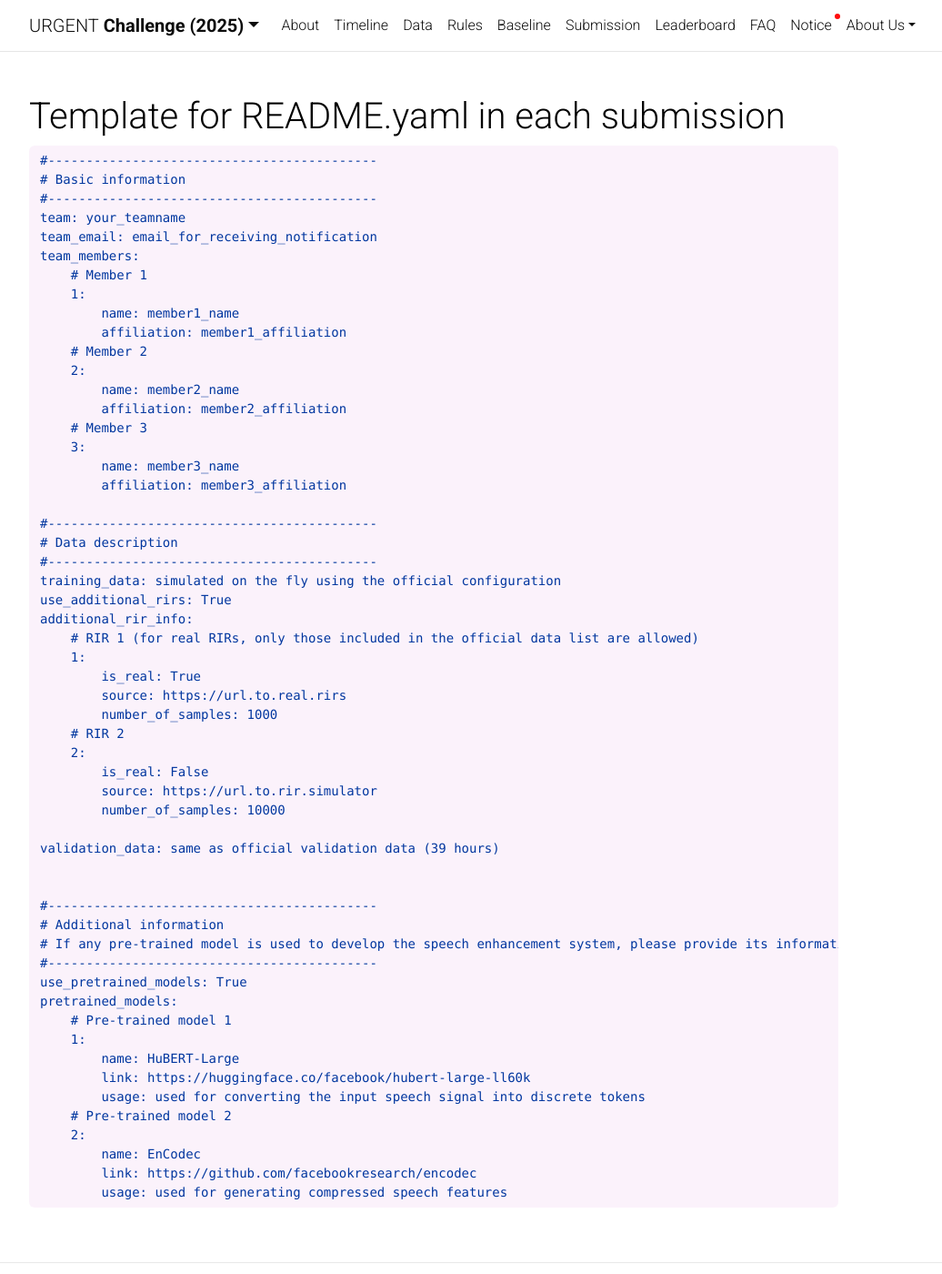
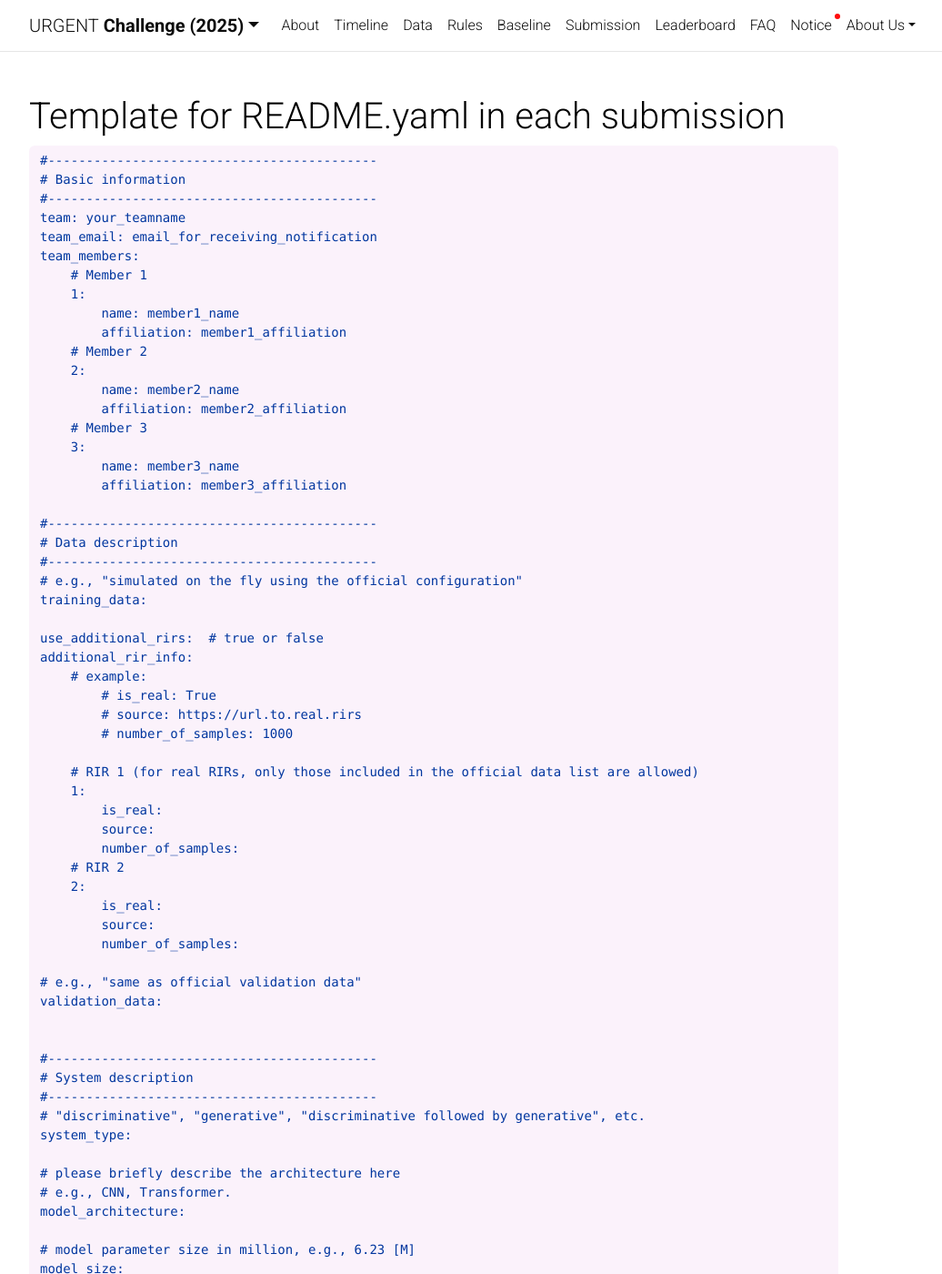
Before and after one commit to urgent-challenge/urgent2025, a Jekyll site: the page built from _pages/template.md, in a window 1280 px wide and 1400 px high. Shown: the whole window at 91% size, without its empty margins (163-1199 px from the left). Built offline with Jekyll 4.4.1, drawn with Linux system fonts in a browser that asks for light colours; comment, search, counter and statistics services are not loaded; a style sheet for code colours, icons or effects is not loaded; some of the changed text lies outside the part shown.

Commit message:
changes for validation leaderboard

````diff
--- a/_pages/template.md
+++ b/_pages/template.md
@@ -30,37 +30,71 @@
 #-------------------------------------------
 # Data description
 #-------------------------------------------
-training_data: simulated on the fly using the official configuration
-use_additional_rirs: True
+# e.g., "simulated on the fly using the official configuration"
+training_data:
+
+use_additional_rirs:  # true or false
 additional_rir_info:
+    # example:
+        # is_real: True
+        # source: https://url.to.real.rirs
+        # number_of_samples: 1000
+
     # RIR 1 (for real RIRs, only those included in the official data list are allowed)
     1:
-        is_real: True
-        source: https://url.to.real.rirs
-        number_of_samples: 1000
+        is_real:
+        source:
+        number_of_samples:
     # RIR 2
     2:
-        is_real: False
-        source: https://url.to.rir.simulator
-        number_of_samples: 10000
+        is_real:
+        source:
+        number_of_samples:
 
-validation_data: same as official validation data (39 hours)
+# e.g., "same as official validation data"
+validation_data:
 
 
 #-------------------------------------------
-# Additional information
-# If any pre-trained model is used to develop the speech enhancement system, please provide its information below. For example:
+# System description
 #-------------------------------------------
-use_pretrained_models: True
+# "discriminative", "generative", "discriminative followed by generative", etc.
+system_type:
+
+# please briefly describe the architecture here
+# e.g., CNN, Transformer.
+model_architecture:
+
+# model parameter size in million, e.g., 6.23 [M]
+model_size:
+
+# time, time-frequency, etc.
+domain:
+
+# please briefly describe loss function here
+# e.g., "time-domain si-snr", "time-domain l1 + TF-domain gan", etc.
+loss_funcition:
+
+# please briefly describe data augmentation here
+# mp3 compression, wind noise, etc.
+data_augmentation:
+
+
+use_pretrained_models:  # true or false
 pretrained_models:
+    # example:
+        # name: HuBERT-Large
+        # link: https://huggingface.co/facebook/hubert-large-ll60k
+        # usage: used for converting the input speech signal into discrete tokens
+
     # Pre-trained model 1
     1:
-        name: HuBERT-Large
-        link: https://huggingface.co/facebook/hubert-large-ll60k
-        usage: used for converting the input speech signal into discrete tokens
+        name:
+        link:
+        usage:
     # Pre-trained model 2
     2:
-        name: EnCodec
-        link: https://github.com/facebookresearch/encodec
-        usage: used for generating compressed speech features
+        name:
+        link:
+        usage:
 ```
````
Also changed, not shown: _pages/leaderboard.md (+3 -4 lines), _pages/submission.md (+5 -3 lines).
